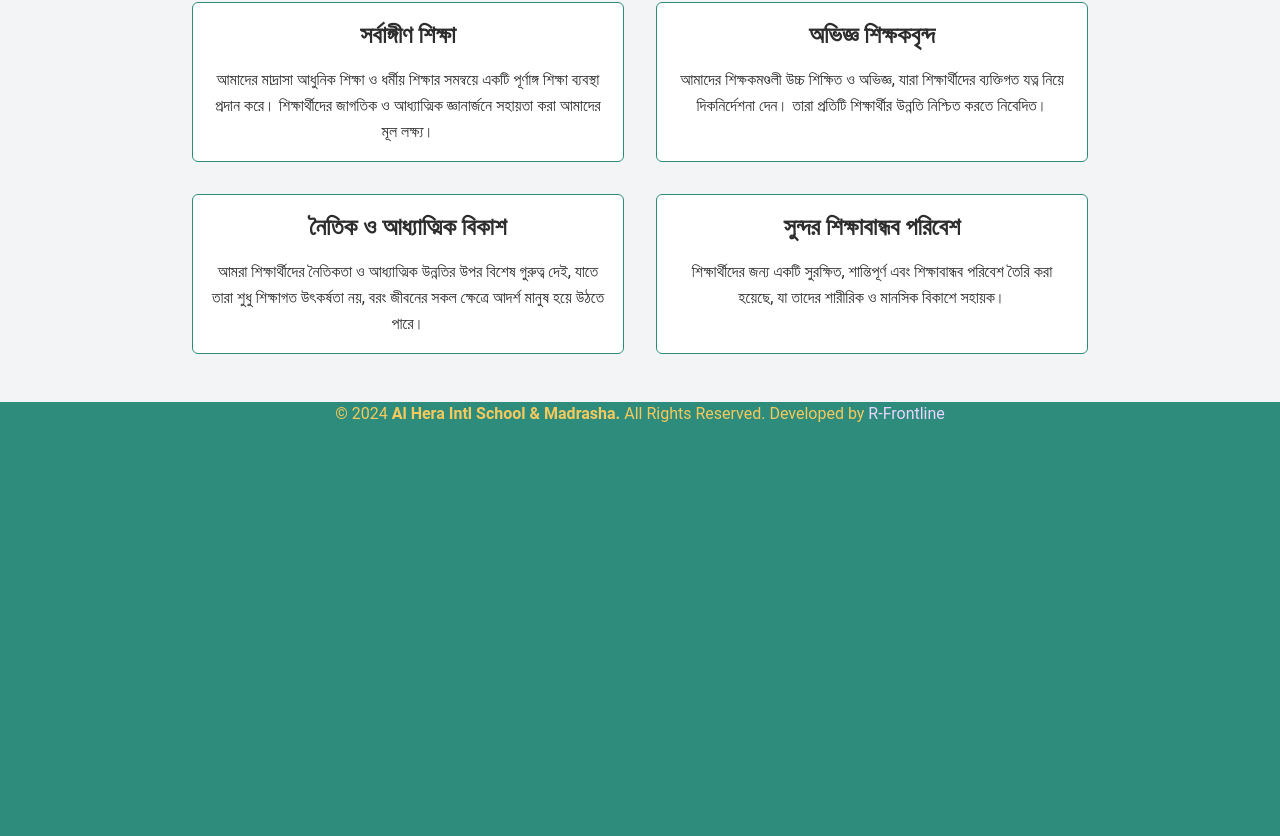
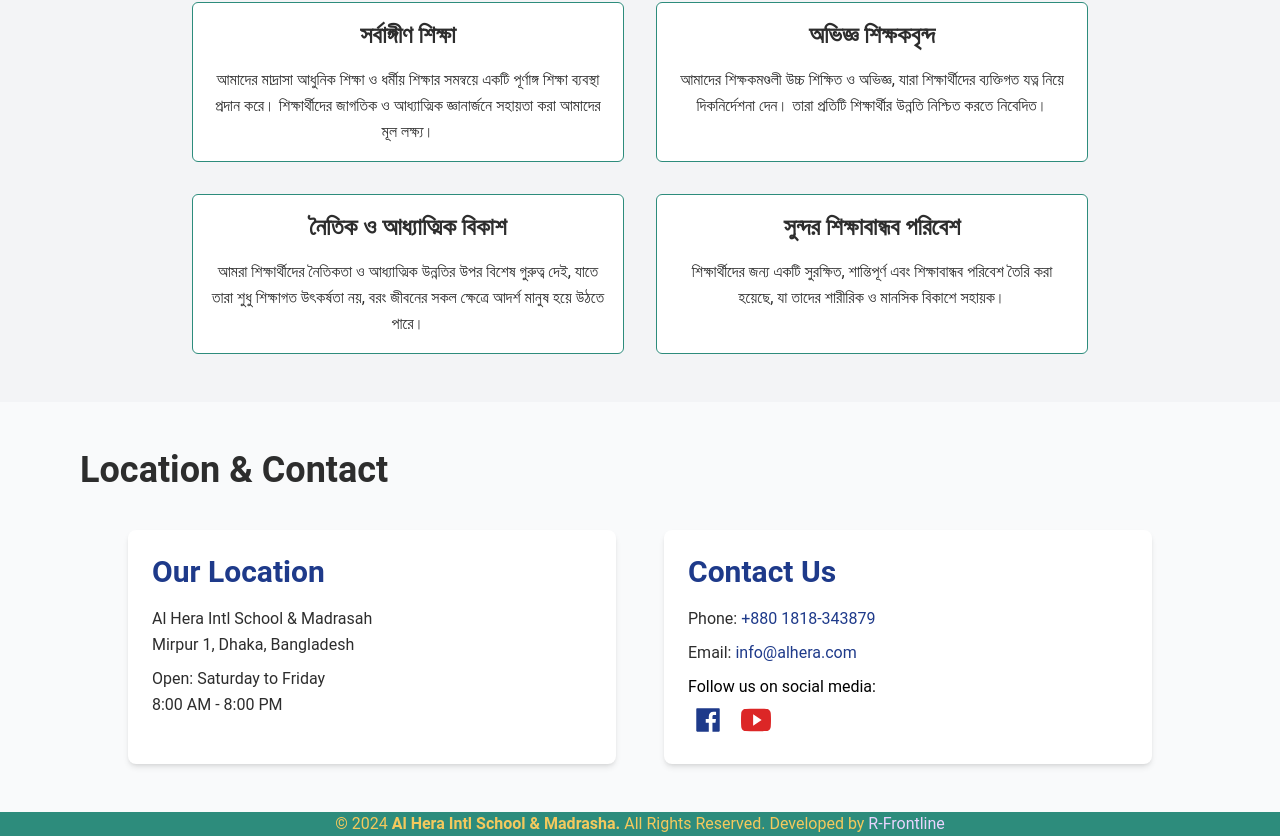
Before and after one commit to pally0091/al-hera-islami-school, a React (Vite) app: page / in a window 1280 px wide. Shown: the part 2096-2932 px from the top of the page. Before the commit the page ends 2522 px from the top, so only its background shows below. Built offline with nearby package versions, Linux system fonts and the light colour scheme.

Commit message:
Added LocationContact component import and usage in App.jsx

```diff
--- a/src/App.jsx
+++ b/src/App.jsx
@@ -1,5 +1,6 @@
 import "./App.css";
 import Banner from "./components/Banner";
+import LocationContact from "./components/Contact";
 import DescriptionSection from "./components/Description";
 import Footer from "./components/Footer";
 import Navbar from "./components/Navbar";
@@ -14,6 +15,7 @@ function App() {
       <DescriptionSection />
       <ProgramsCurriculum />
       <WhyChooseUs />
+      <LocationContact />
       <Footer />
     </>
   );
--- /dev/null
+++ b/src/components/Contact.jsx
@@ -0,0 +1,82 @@
+import { motion } from "framer-motion";
+import { AiFillFacebook } from "react-icons/ai";
+import { IoLogoYoutube } from "react-icons/io";
+
+const LocationContact = () => {
+  return (
+    <section className="bg-gray-50 text-left py-12 px-6 md:px-20">
+      <h2 className="font-bold mb-10">Location & Contact</h2>
+      <div className="flex flex-col md:flex-row gap-12 max-w-5xl mx-auto">
+        {/* Location Section */}
+        <motion.div
+          className="flex-1 bg-white shadow-md rounded-lg p-6 hover:shadow-lg transition-shadow duration-300 ease-in-out"
+          initial={{ opacity: 0, y: 50 }}
+          whileInView={{ opacity: 1, y: 0 }}
+          transition={{ duration: 0.6 }}
+        >
+          <h3 className="font-semibold text-primary mb-4">Our Location</h3>
+          <p className="leading-relaxed">
+            Al Hera Intl School & Madrasah
+            <br />
+            Mirpur 1, Dhaka, Bangladesh
+          </p>
+          <p className="leading-relaxed mt-2">
+            Open: Saturday to Friday <br />
+            8:00 AM - 8:00 PM
+          </p>
+        </motion.div>
+
+        {/* Contact Section */}
+        <motion.div
+          className="flex-1 bg-white shadow-md rounded-lg p-6 hover:shadow-lg transition-shadow duration-300 ease-in-out"
+          initial={{ opacity: 0, y: 50 }}
+          whileInView={{ opacity: 1, y: 0 }}
+          transition={{ duration: 0.6, delay: 0.2 }}
+        >
+          <h3 className="font-semibold text-primary mb-4">Contact Us</h3>
+          <p className="leading-relaxed">
+            Phone:{" "}
+            <a
+              href="tel:+8801818343879"
+              className="text-primary"
+            >
+              +880 1818-343879
+            </a>
+          </p>
+          <p className="leading-relaxed mt-2">
+            Email:{" "}
+            <a
+              href="mailto:info@alhera.com"
+              className="text-primary"
+            >
+              info@alhera.com
+            </a>
+          </p>
+          <div className="leading-relaxed mt-2">
+            Follow us on social media: <br />
+            <div className="flex gap-2">
+              <a
+                href="https://www.facebook.com/a.h.i.madrasah"
+                target="_blank"
+                rel="noopener noreferrer"
+                className="text-primary border border-white p-1 rounded-md hover:border-black transition-all duration-500"
+              >
+                <AiFillFacebook className="text-3xl" />
+              </a>{" "}
+              <a
+                href="https://www.youtube.com/@alheraintlmadrasah"
+                target="_blank"
+                rel="noopener noreferrer"
+                className="text-red-600 border border-white p-1 rounded-md hover:border-black transition-all duration-500"
+              >
+                <IoLogoYoutube className="text-3xl" />
+              </a>
+            </div>
+          </div>
+        </motion.div>
+      </div>
+    </section>
+  );
+};
+
+export default LocationContact;
```
